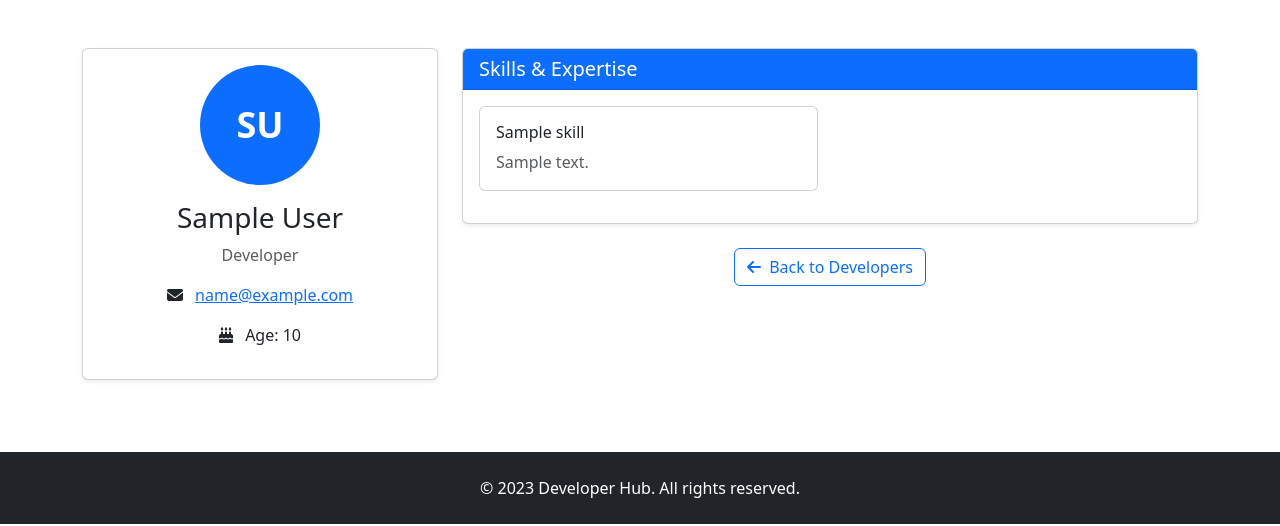
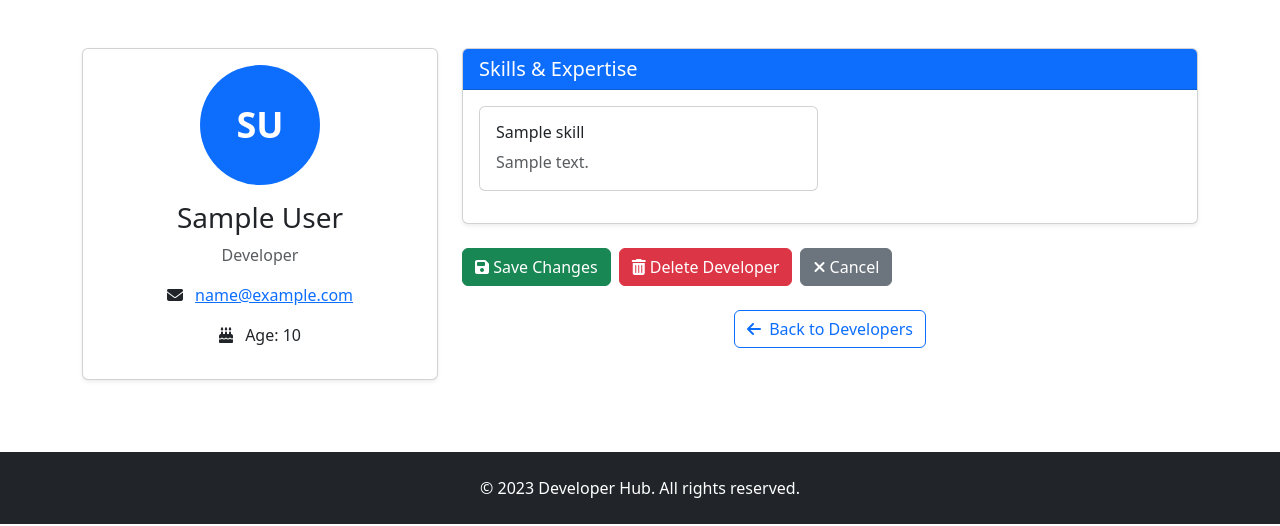
Before and after one commit to TechStack-Backend/student_Alireza_Mortaji, a Django app: page /developers/1 in a window 1280 px wide. Shown: the part 56-582 px from the top of the page. Run offline with Django 5.2, Linux system fonts and the light colour scheme; tables that the repository leaves empty hold one stand-in row (values such as "Sample post").

Commit message:
feat(task_4):delete view for developers and projects completed

```diff
--- a/task3/developers/templates/developers/developer_detail.html
+++ b/task3/developers/templates/developers/developer_detail.html
@@ -55,6 +55,26 @@
                     {% endif %}
                 </div>
             </div>
+            <div class="mt-4 d-flex">
+                <!-- 🟩 Save Button -->
+                <button type="submit" class="btn btn-success me-2">
+                    <i class="fas fa-save"></i> Save Changes
+                </button>
+
+                <!-- 🔴 Delete Button -->
+                <form action="{% url 'developers:delete_developer' developer.pk %}" method="post" class="d-inline">
+                    {% csrf_token %}
+                    <button type="submit" class="btn btn-danger me-2">
+                        <i class="fas fa-trash-alt"></i> Delete Developer
+                    </button>
+                </form>
+
+                <!-- ⚪ Cancel Button -->
+                <a href="{% url 'developers:developer_list' %}" class="btn btn-secondary">
+                    <i class="fas fa-times"></i> Cancel
+                </a>
+            </div>
+
 
             <div class="mt-4 text-center">
                 <a href="{% url 'developers:developer_list' %}" class="btn btn-outline-primary">
--- a/task3/developers/urls.py
+++ b/task3/developers/urls.py
@@ -7,5 +7,6 @@ app_name = 'developers'
 urlpatterns = [
     path('', DevelopersList.as_view(), name="developer_list"),
     path("<int:pk>", DevelopersDetail.as_view(), name="developer_detail"),
-    path("create", DevelopersCreation.as_view(), name="create_developers")
+    path("create", DevelopersCreation.as_view(), name="create_developers"),
+    path("delete/<int:pk>", DeleteDevelopers.as_view(), name="delete_developer")
 ]
--- a/task3/developers/views.py
+++ b/task3/developers/views.py
@@ -68,17 +68,18 @@ class DevelopersCreation(CreateView):
 #     return render(request, template_name="developers/developer_form.html", context={"form": developerForm, "skillForm": skillForm})
 
 
-class DevelopersUpdate(UpdateView):
+class UpdateDevelopers(UpdateView):
     model = Developer
     form_class = DeveloperForm
     template_name = "developers/developer_form.html"
     success_url = "developers/"
 
 
-class DevelopersDelete(DeleteView):
+class DeleteDevelopers(DeleteView):
     model = Developer
-    template_name = ""
-    success_url = ""
+    template_name = "developers/developer_detail.html"
+    success_url = "/developers/"
 
     def delete(self, request, *args, **kwargs):
+        messages.success("developers deleted successfully!!!")
         return super().delete(request, *args, **kwargs)
--- a/task3/project/urls.py
+++ b/task3/project/urls.py
@@ -8,5 +8,6 @@ app_name = "projects"
 urlpatterns = [
     path('', ProjectsList.as_view(), name="project_list"),
     path("<int:pk>", ProjectDetail.as_view(), name="project_detail"),
-    path("create", CreateProject.as_view(), name="project_create")
+    path("create", CreateProject.as_view(), name="project_create"),
+    path("delete/<int:pk>", DeleteProject.as_view(), name="delete_project")
 ]
```
Also changed, not shown: task3/project/templates/project/project_detail.html (+17 -0 lines), task3/project/views.py (+6 -2 lines).
